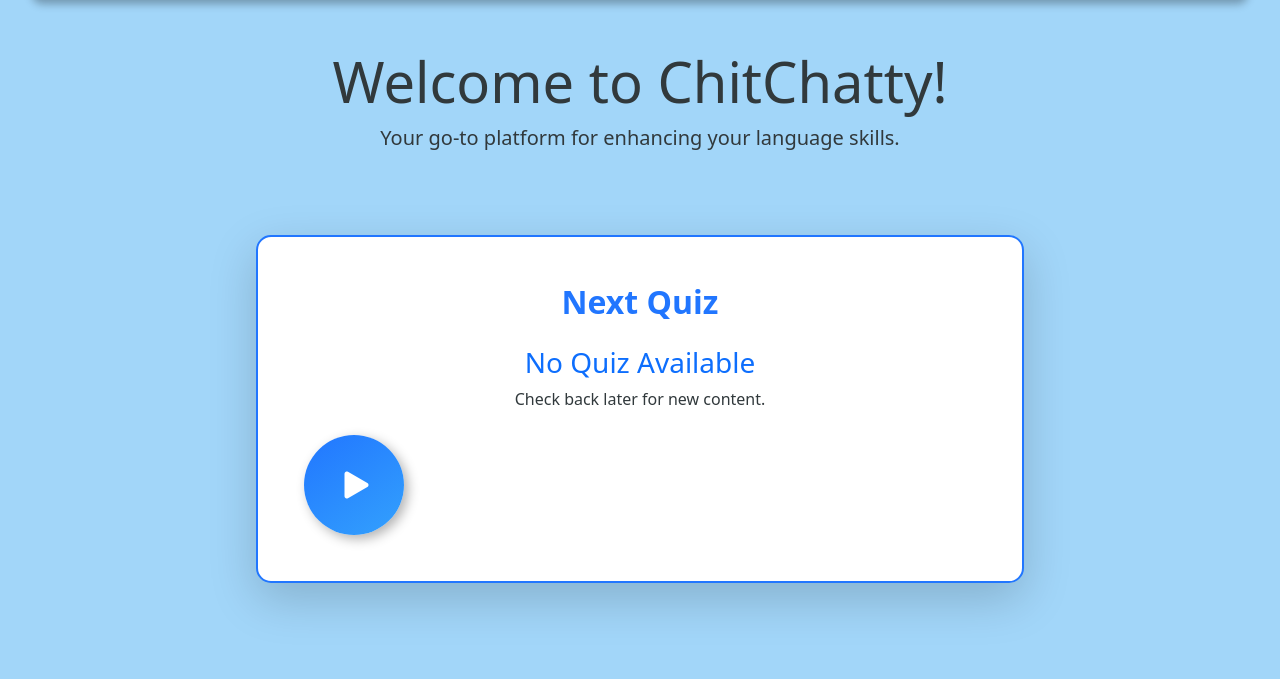
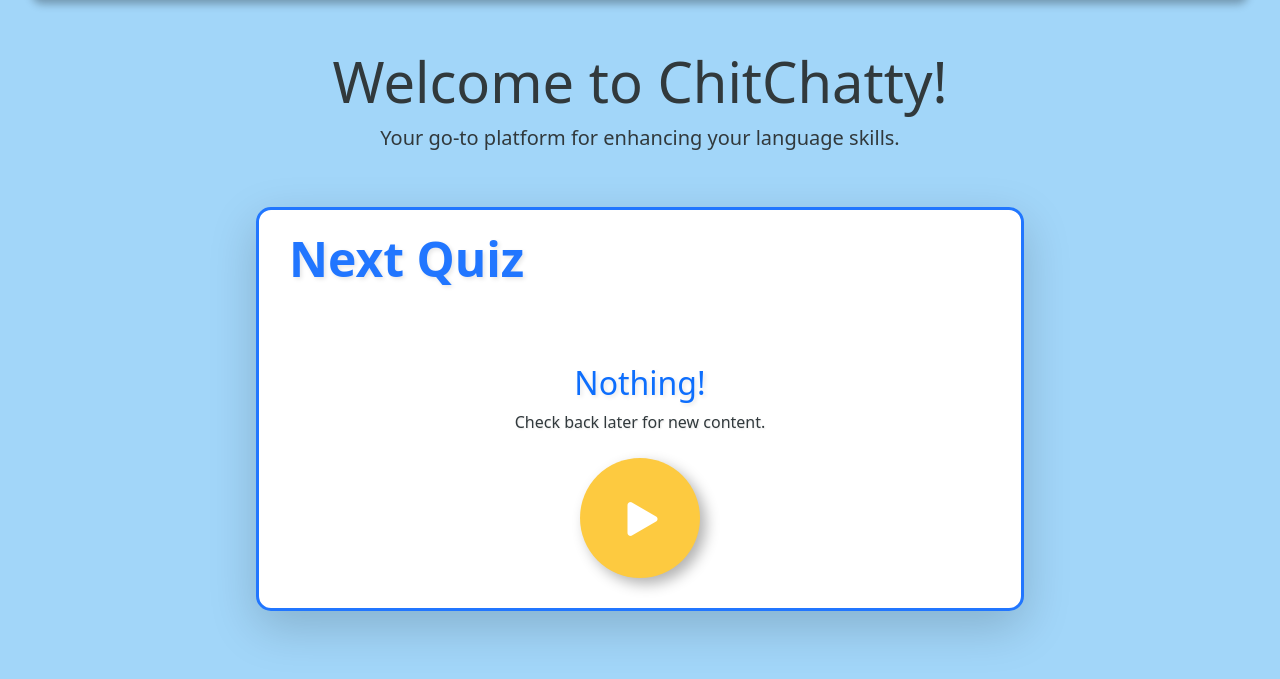
Before and after one commit to UCCS-CS4300-5300/Group5-fall2024, a Django app: page / in a window 1280 px wide. Shown: the part 100-779 px from the top of the page. Run offline with Django 4.2, Linux system fonts and the light colour scheme; data that the repository does not hold is empty.

Commit message:
further adjusted play button for smoother animation in base_template. Adjusted index.html for better display of quiz info

```diff
--- a/Chit-Chatty/myproject/home/templates/home/base_template.html
+++ b/Chit-Chatty/myproject/home/templates/home/base_template.html
@@ -22,7 +22,17 @@
               padding: 5px 20px;                            /* 10px: how narrow is navbar, 20px: how much room between most outer icons & edge   */
               max-width: 95%;                               /* changes navbar length */
             }
+
+            .btn:hover {
+              background: #F79824;  /* Button color */
+              box-shadow: 8px 8px 20px rgba(0, 0, 0, 0.3);  /* shadow effect */
+              transform: translateY(-8px);  /* lift animation */
+              transition: all 0.3s ease-in-out;  /* Smooth animation */
+            }
           </style>
+
+
+
       </head>
 
 
--- a/Chit-Chatty/myproject/home/templates/home/index.html
+++ b/Chit-Chatty/myproject/home/templates/home/index.html
@@ -6,17 +6,22 @@
     <p class="lead" style="color: #31393C;">Your go-to platform for enhancing your language skills.</p>
 </div>
 
-<!-- Updated Next Quiz Section -->
+<!-- Updated Next Quiz Section with Color Palette -->
 <div class="d-flex justify-content-center align-items-center" style="height: 60vh;">
-    <div class="card text-center shadow-lg" style="width: 60%; padding: 30px; border: 2px solid #2176FF; border-radius: 15px;">
-        <div class="card-body">
-            <h2 class="card-title" style="font-size: 32px; color: #2176FF; font-weight: bold;">Next Quiz</h2>
-            <h4 class="text-primary mt-4" style="font-size: 28px; color: #33A1FD;">{{ quiz_title }}</h4>
-            <p class="card-text mb-4" style="color: #31393C;">{{ quiz_description }}</p>
-            <!-- Enlarged Play Button -->
-            <a href="{{ quiz_url }}" class="btn btn-primary rounded-circle d-flex justify-content-center align-items-center"
-               style="width: 100px; height: 100px; background: linear-gradient(145deg, #2176FF, #33A1FD); border: none; box-shadow: 4px 4px 12px rgba(0, 0, 0, 0.3);">
-                <i class="bi bi-play-fill text-white" style="font-size: 48px; margin-left: 5px;"></i>
+    <div class="card shadow-lg" style="width: 60%; padding: 30px; border: 3px solid #2176FF; border-radius: 15px; position: relative; background: #ffffff;">
+        <!-- Enlarged Next Quiz Title at Top Left with Primary Blue -->
+        <h1 class="card-title" style="position: absolute; top: 20px; left: 30px; font-size: 48px; color: #2176FF; font-weight: bold; text-shadow: 2px 2px 4px rgba(0, 0, 0, 0.1);">Next Quiz</h1>
+
+        <!-- Main Content Area Positioned Relative to the Next Quiz Title -->
+        <div class="d-flex flex-column justify-content-center align-items-center" style="margin-top: 100px;">
+            <!-- Quiz Description in Lighter Blue -->
+            <h4 class="text-primary mt-4" style="font-size: 32px; color: #33A1FD; text-shadow: 2px 2px 4px rgba(0, 0, 0, 0.1);">{{ quiz_title }}</h4>
+            <p class="card-text mb-4" style="color: #31393C; text-shadow: 1px 1px 2px rgba(0, 0, 0, 0.1);">{{ quiz_description }}</p>
+
+            <!-- Enhanced Play Button with Yellow Color and Dramatic Hover Effect -->
+            <a href="{{ quiz_url }}" class="btn rounded-circle d-flex justify-content-center align-items-center"
+               style="width: 120px; height: 120px; background: #FDCA40; border: none; box-shadow: 6px 6px 14px rgba(0, 0, 0, 0.3); transition: all 0.3s ease-in-out;">
+                <i class="bi bi-play-fill" style="font-size: 60px; color: white; margin-left: 5px;"></i>
             </a>
         </div>
     </div>
--- a/Chit-Chatty/myproject/home/views.py
+++ b/Chit-Chatty/myproject/home/views.py
@@ -7,7 +7,7 @@ def index(request):
     next_quiz = Quiz.objects.filter(is_next=True).first()
 
     context = {
-        'quiz_title': next_quiz.title if next_quiz else 'No Quiz Available',
+        'quiz_title': next_quiz.title if next_quiz else 'Nothing!',
         'quiz_description': next_quiz.description if next_quiz else 'Check back later for new content.',
         'quiz_url': next_quiz.url if next_quiz else '#',
     }
```
